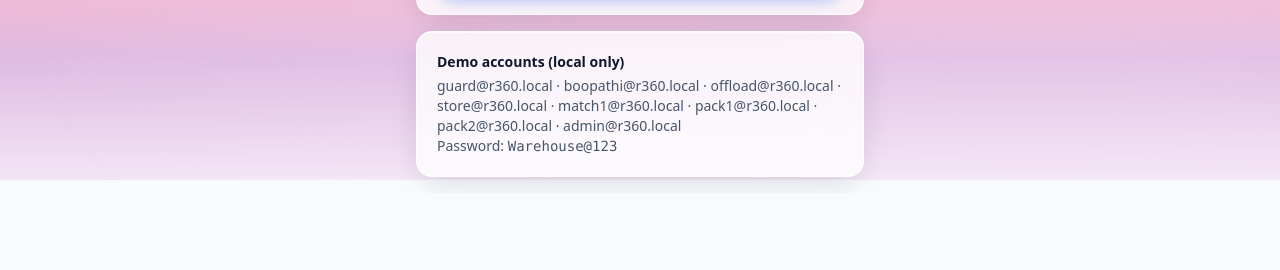
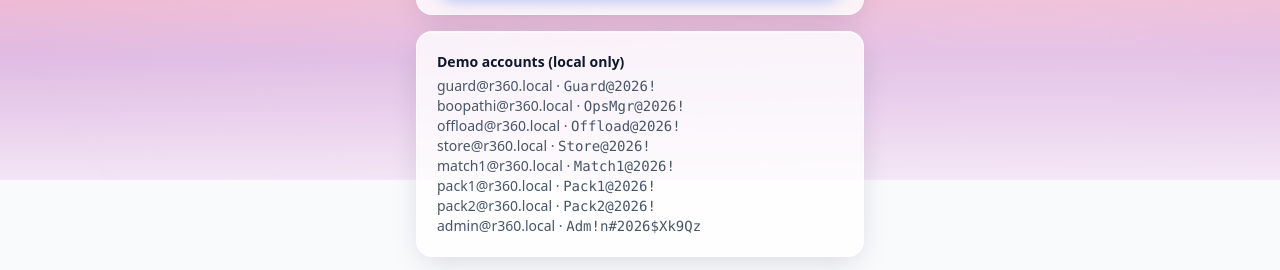
Before and after one commit to shlokburmi/R360-warehouse, a React (Vite) app in the folder frontend/: page /login in a window 1280 px wide. Shown: the part 623-893 px from the top of the page. Before the commit the page ends 816 px from the top, so only its background shows below. Built offline with nearby package versions, Linux system fonts and the light colour scheme; no server answers.

Commit message:
login page fix

```diff
--- a/frontend/src/pages/Login.tsx
+++ b/frontend/src/pages/Login.tsx
@@ -141,11 +141,21 @@ export function LoginPage() {
           <div className="card mt-4 text-sm">
             <p className="font-bold">{t('login.demo_accounts')}</p>
             <p className="mt-1 text-slate-600 dark:text-slate-400">
-              guard@r360.local · boopathi@r360.local · offload@r360.local ·
-              store@r360.local · match1@r360.local · pack1@r360.local ·
-              pack2@r360.local · admin@r360.local
+              guard@r360.local · <code>Guard@2026!</code>
               <br />
-              {t('login.demo_password')}: <code>Warehouse@123</code>
+              boopathi@r360.local · <code>OpsMgr@2026!</code>
+              <br />
+              offload@r360.local · <code>Offload@2026!</code>
+              <br />
+              store@r360.local · <code>Store@2026!</code>
+              <br />
+              match1@r360.local · <code>Match1@2026!</code>
+              <br />
+              pack1@r360.local · <code>Pack1@2026!</code>
+              <br />
+              pack2@r360.local · <code>Pack2@2026!</code>
+              <br />
+              admin@r360.local · <code>Adm!n#2026$Xk9Qz</code>
             </p>
           </div>
         )}
```
